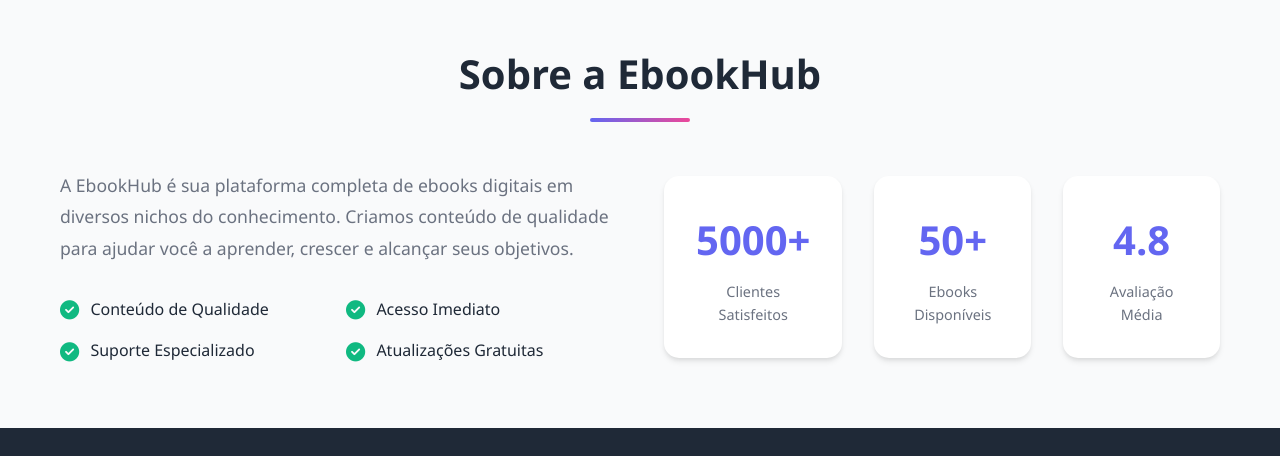
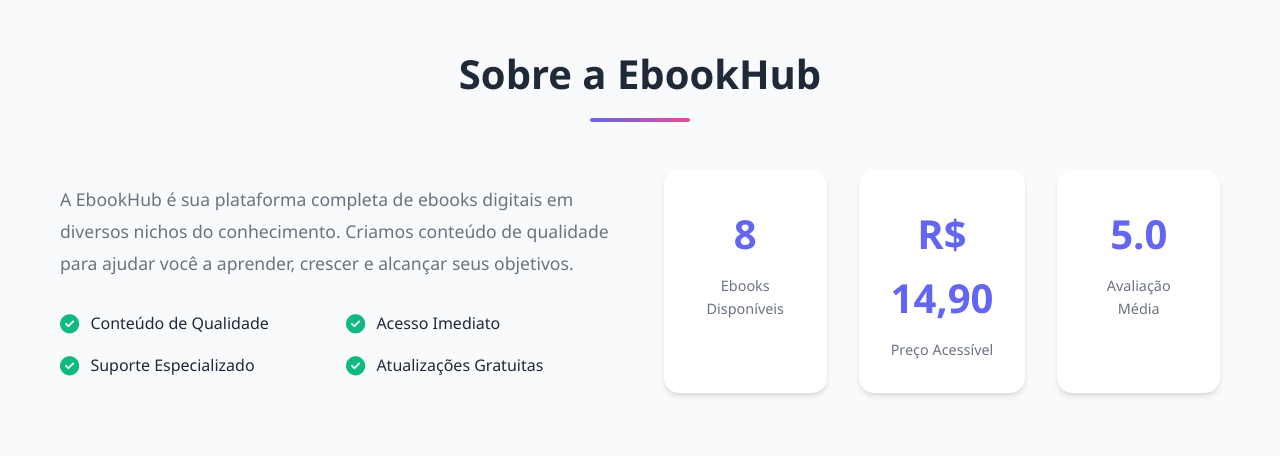
Before and after one commit to GabrielQuaresminha/EbookHub, a website: page index.html in a window 1280 px wide. Shown: the part 3740-4196 px from the top of the page. Drawn offline with Linux system fonts and the light colour scheme; a script that the page names is missing.

Commit message:
Correção: Estatísticas reais da loja
- 8 ebooks disponíveis (número real)
- Preço acessível R$ 14,90 (destaque)
- Avaliação média 5.0
- Removido número falso de clientes

```diff
--- a/index.html
+++ b/index.html
@@ -383,15 +383,15 @@
                 </div>
                 <div class="about-stats">
                     <div class="stat">
-                        <h3>5000+</h3>
-                        <p>Clientes Satisfeitos</p>
-                    </div>
-                    <div class="stat">
-                        <h3>50+</h3>
+                        <h3>8</h3>
                         <p>Ebooks Disponíveis</p>
                     </div>
                     <div class="stat">
-                        <h3>4.8</h3>
+                        <h3>R$ 14,90</h3>
+                        <p>Preço Acessível</p>
+                    </div>
+                    <div class="stat">
+                        <h3>5.0</h3>
                         <p>Avaliação Média</p>
                     </div>
                 </div>
```
